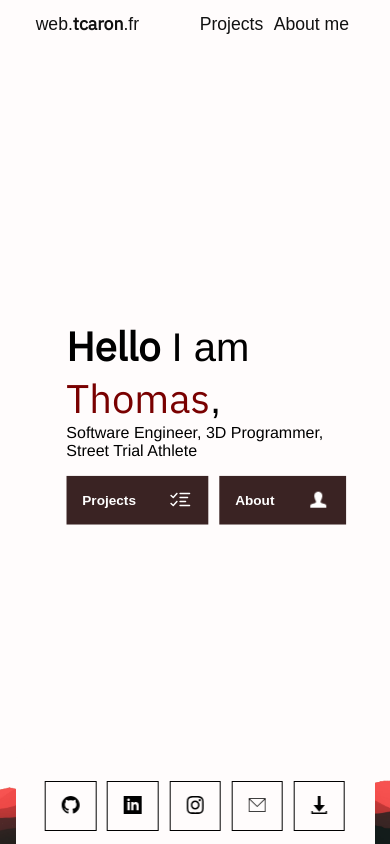
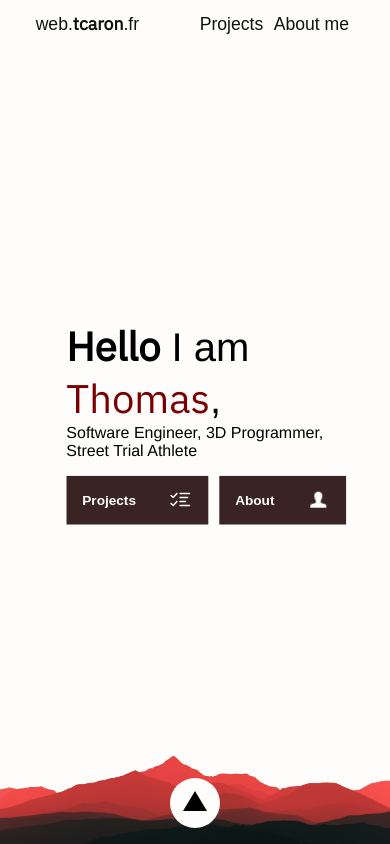
Before and after one commit to thomas-rooty/thomas-caron, a Next.js app: page / in a window 390 px wide. Built offline with nearby package versions, Linux system fonts and the light colour scheme.

Commit message:
Show or hide footer

```diff
--- a/components/ui/Footer.module.css
+++ b/components/ui/Footer.module.css
@@ -6,7 +6,20 @@
     padding: 3rem 0.5rem 0.5rem;
     z-index: 1;
     background-color: #fffcfc;
-    border-radius: 0 1rem 1rem 0
+    border-radius: 0 1rem 1rem 0;
+    opacity: 1;
+    transition: all .5s ease-in-out;
+    pointer-events: all;
+}
+
+.footer__hide {
+    display: none;
+    opacity: 0;
+    pointer-events: none;
+}
+
+.footer__button {
+    display: none;
 }
 
 .footer__links {
@@ -44,6 +57,8 @@
         transform: translateX(-50%);
         height: 8rem;
         border-radius: 1rem;
+        opacity: 0;
+        pointer-events: none;
     }
 
     .footer__links {
@@ -54,4 +69,31 @@
         width: 100%;
         padding: 0 1rem;
     }
+
+    .footer__hide {
+        display: block;
+        opacity: 1;
+        pointer-events: all;
+    }
+
+    .footer__button {
+        display: block;
+        position: fixed;
+        bottom: 1rem;
+        left: 50%;
+        transform: translateX(-50%);
+        background: #fffcfc;
+        color: #fff;
+        border-radius: 50%;
+        border: none;
+        width: 50px;
+        height: 50px;
+        z-index: 2;
+    }
+
+    .footer__button__hide {
+        bottom: 4.5rem;
+        rotate: 180deg;
+        left: calc(50% - 50px);
+    }
 }
--- a/components/ui/Footer.tsx
+++ b/components/ui/Footer.tsx
@@ -1,9 +1,17 @@
+'use client'
 import styles from './Footer.module.css'
 import FooterButton from './FooterButton'
+import { useState } from 'react'
 
 const Footer = () => {
+  const [isShown, setIsShown] = useState(true)
+
   return (
-    <footer className={styles.footer}>
+    <>
+      <button className={`${styles.footer__button} ${!isShown ? styles.footer__button__hide : ''}`} onClick={() => setIsShown(!isShown)}>
+        <img src={'/assets/arrow-up.svg'} alt="Arrow" />
+      </button>
+      <footer className={`${styles.footer} ${!isShown ? styles.footer__hide : ''}`}>
         <div className={styles.footer__links}>
           <FooterButton href="https://github.com/thomas-rooty" imgSrc={'/assets/github.svg'} imgAlt="Github" />
           <FooterButton href="https://www.linkedin.com/in/dev-thomas-caron" imgSrc={'/assets/linkedin.svg'} imgAlt="LinkedIn" />
@@ -12,6 +20,7 @@ const Footer = () => {
           <FooterButton href={'https://github.com/thomas-rooty/thomas-caron/raw/main/public/assets/CV%20Thomas%20CARON%20-%202023.pdf'} imgSrc={'/assets/download.svg'} imgAlt="CV" />
         </div>
       </footer>
+    </>
   )
 }
 
```
Also changed, not shown: public/assets/arrow-up.svg (added). Lines whose indentation alone changed are shown as unchanged.
